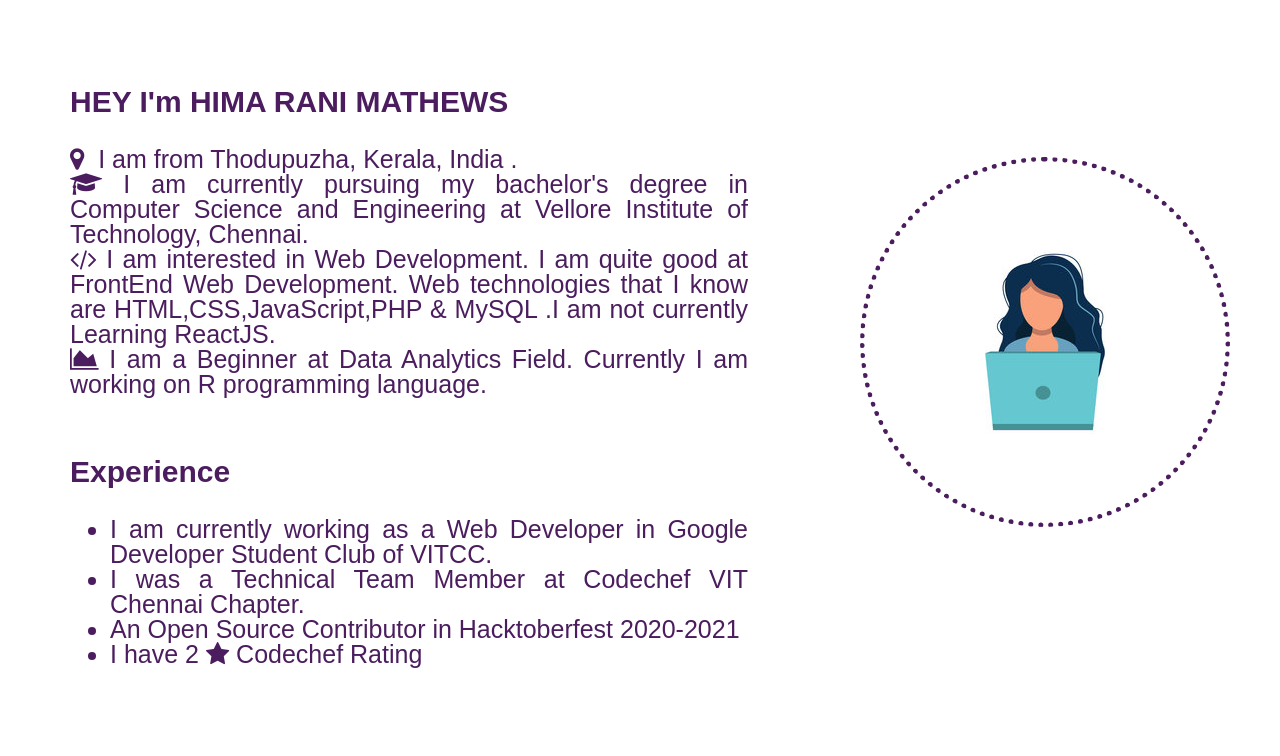
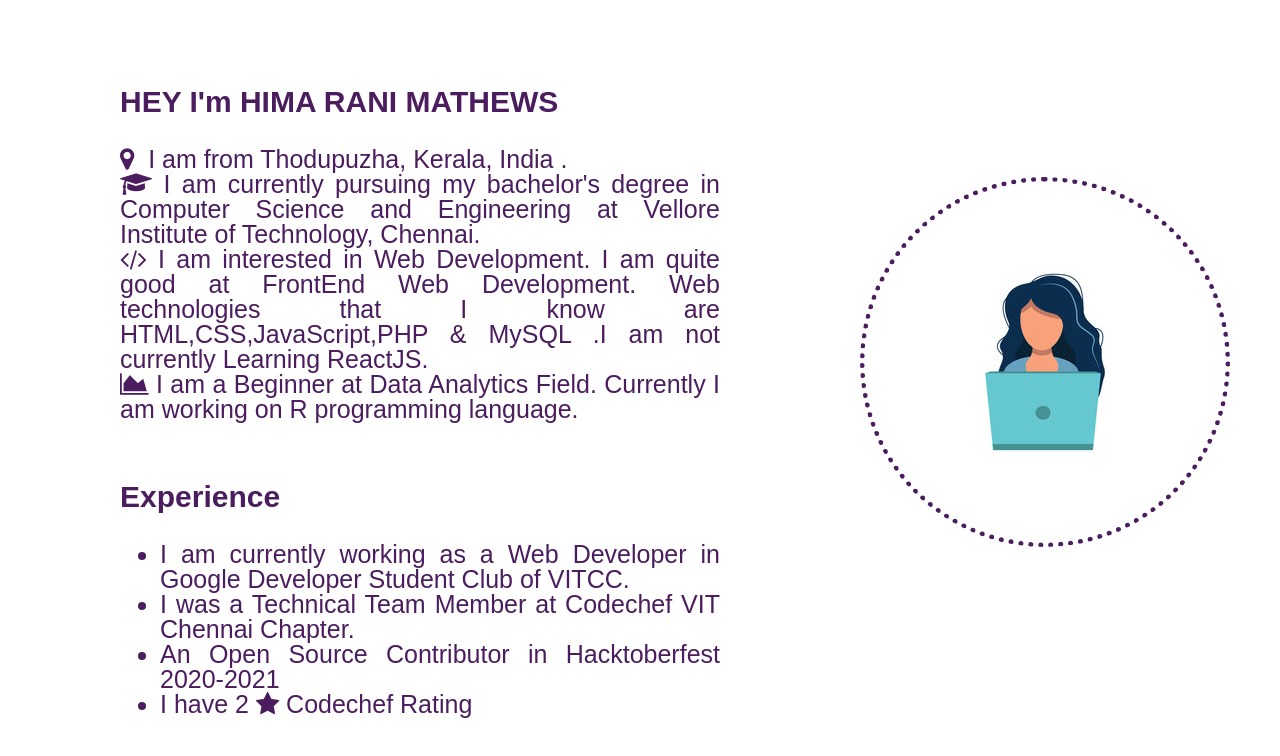
Before and after one commit to HimaRaniMathews/CV, a plain HTML site: page index.html in a window 1280 px wide. Shown: the part 716-1472 px from the top of the page. Before the commit the page ends 1428 px from the top, so only its background shows below. Drawn offline with Linux system fonts and the light colour scheme; a web font is replaced by a local one.

Commit message:
Added Files

```diff
--- a/css/styles.css
+++ b/css/styles.css
@@ -85,7 +85,8 @@ padding: 0px 350px;
   width: 40%;
 }
 .content-box{
-  padding:20px 30px 20px 70px;
+  padding:10px 70px 20px 80px;
+  margin: 10px 40px;
 }
 
 img {
@@ -101,7 +102,7 @@ img {
 }
 .imgdiv{
   padding: 40px 50px 20px 0px;
-  margin : 80px auto 20px auto ;
+  margin : 100px auto 20px auto ;
 }
 
 /*------------------------SECTION 4---------------------------------*/
```
